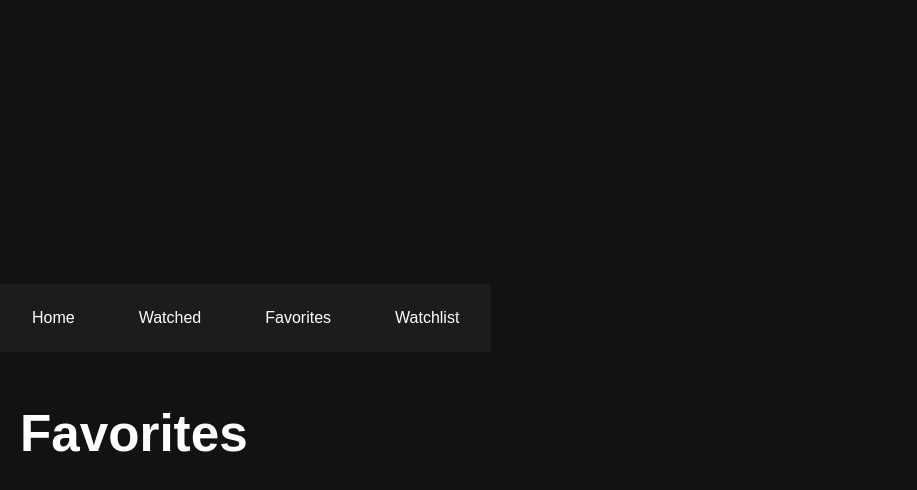
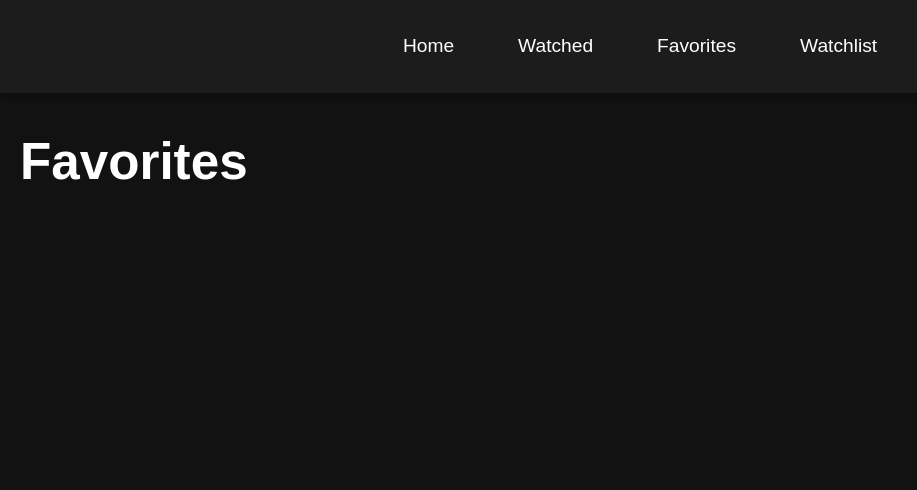
Before and after one commit to karenojeda/react-project, a React (Vite) app: page /favorites in a window 1280 px wide. Shown: the top 490 px of the page, without its empty margins (0-917 px from the left). Built offline with nearby package versions, Linux system fonts and the light colour scheme.

Commit message:
corrección de estilos

```diff
--- a/src/styles/FavoritesPage.css
+++ b/src/styles/FavoritesPage.css
@@ -1,5 +1,11 @@
 .favorites-page {
-    padding: 20px;
+    background-color: #121212;
+    color: #ffffff;
+    min-height: 100vh;
+    padding: 100px 20px 20px;
+    display: flex;
+    flex-direction: column;
+    align-items: center;
   }
 
   .movie-list {
--- a/src/styles/HomePage.css
+++ b/src/styles/HomePage.css
@@ -2,7 +2,7 @@
   background-color: #121212;
   color: #ffffff;
   min-height: 100vh;
-  padding: 20px;
+  padding: 100px 20px 20px;
   display: flex;
   flex-direction: column;
   align-items: center;
--- a/src/styles/Navbar.css
+++ b/src/styles/Navbar.css
@@ -1,10 +1,17 @@
 .navbar {
   background-color: #1c1c1c;
-  padding: 10px 0;
+  padding: 20px 0;
   display: flex;
   justify-content: center;
   align-items: center;
+  text-align: center;
+  box-shadow: 0 4px 8px rgba(0, 0, 0, 0.3);
+  position: fixed;
+  width: 100%;
+  top: 0;
+  z-index: 1000;
 }
+
 
 .navbar-container {
   display: flex;
@@ -32,3 +39,32 @@
   border: 2px solid #ffcc00;
   color: #ffcc00;
 }
+
+.navbar ul {
+  list-style: none;
+  padding: 0;
+  margin: 0;
+  display: flex;
+  justify-content: center;
+}
+
+.navbar li {
+  margin: 0 15px;
+}
+
+.navbar a {
+  text-decoration: none;
+  color: #fff;
+  font-size: 1.2rem;
+  transition: color 0.3s ease;
+}
+
+.navbar a:hover {
+  color: #ffcc00;
+}
+
+.navbar-logo {
+  font-size: 1.5rem;
+  font-weight: bold;
+  color: #ffcc00;
+}
--- a/src/styles/WatchedPage.css
+++ b/src/styles/WatchedPage.css
@@ -1,5 +1,11 @@
 .watched-page {
-    padding: 20px;
+    background-color: #121212;
+    color: #ffffff;
+    min-height: 100vh;
+    padding: 100px 20px 20px;
+    display: flex;
+    flex-direction: column;
+    align-items: center;
   }
 
   .movie-list {
--- a/src/styles/WatchlistPage.css
+++ b/src/styles/WatchlistPage.css
@@ -1,5 +1,11 @@
 .watchlist-page {
-    padding: 20px;
+    background-color: #121212;
+    color: #ffffff;
+    min-height: 100vh;
+    padding: 100px 20px 20px;
+    display: flex;
+    flex-direction: column;
+    align-items: center;
   }
 
   .movie-list {
```
